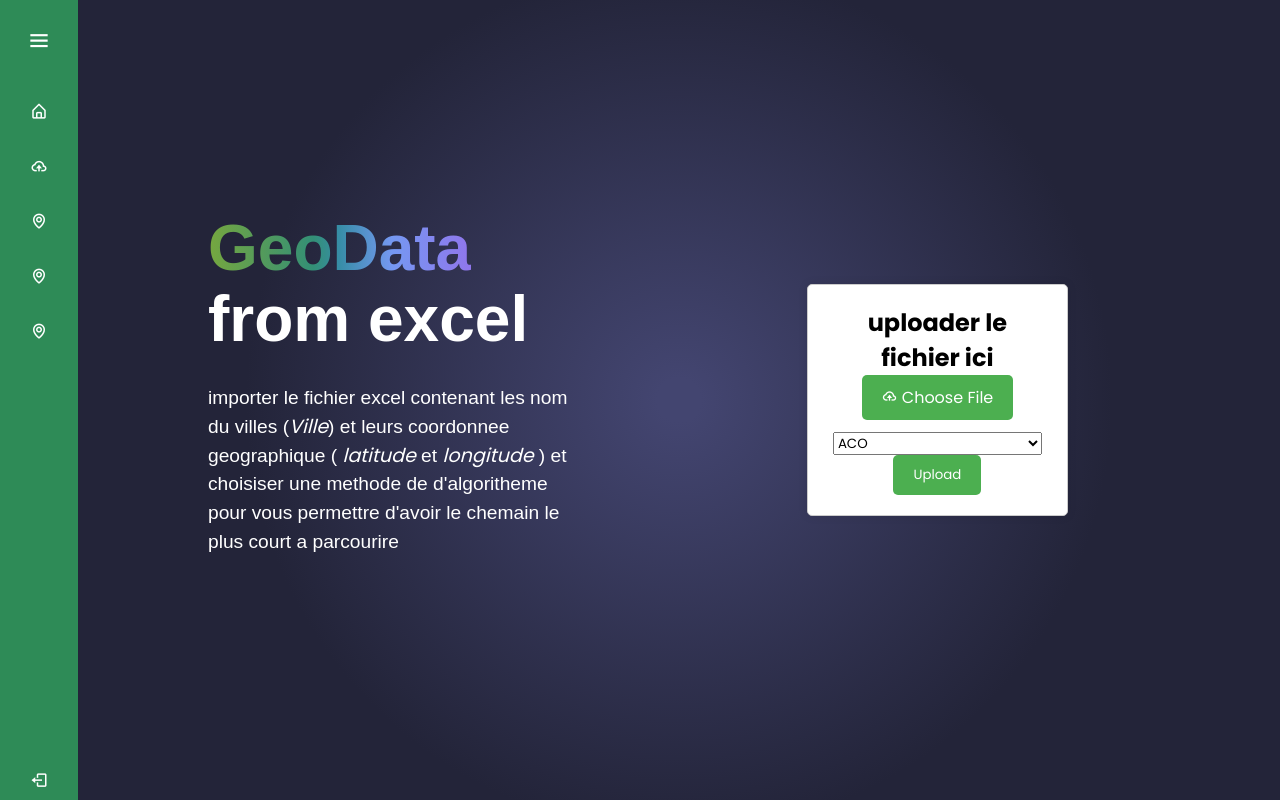
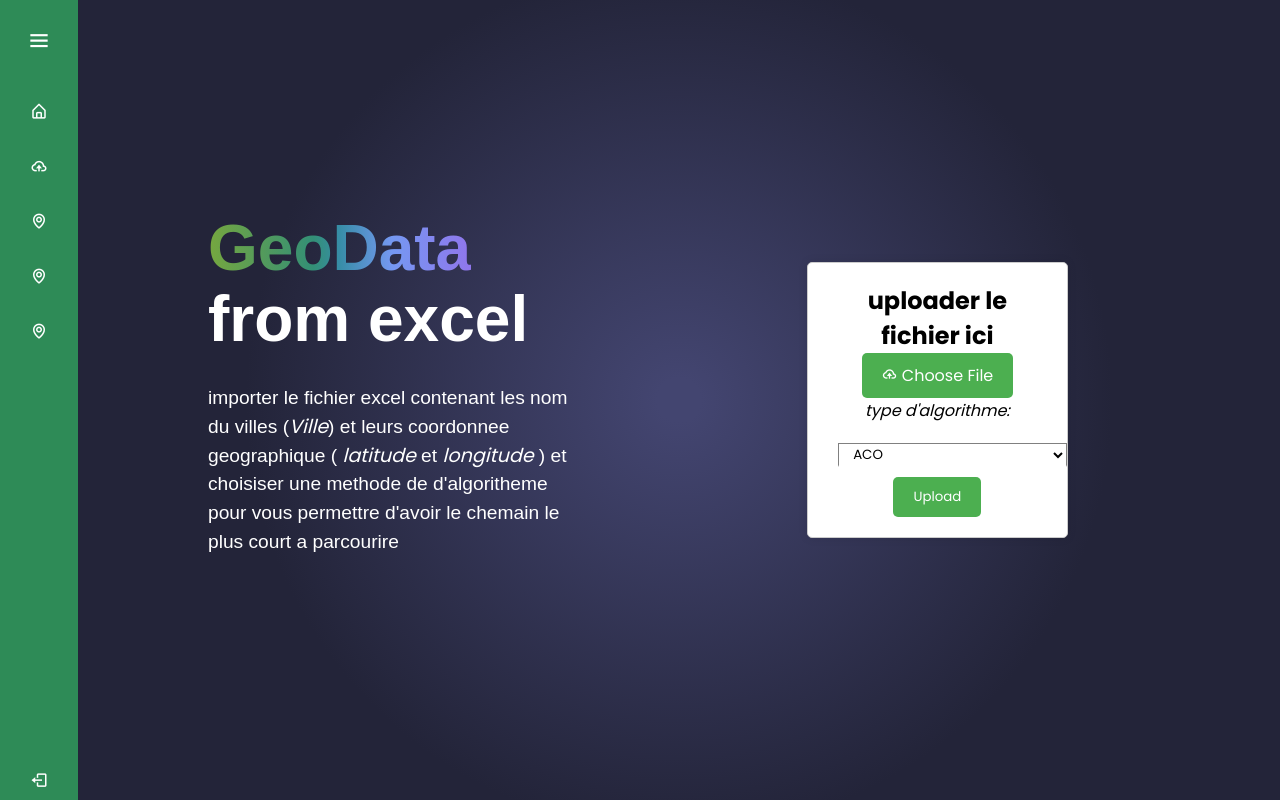
Before and after one commit to abdoulayeba5/defi2, a Flask app: page /upload in a window 1280 px wide. Run offline with Flask 3, Linux system fonts and the light colour scheme; parts of the project's set-up code (start-up, migrations or seed data) failed here and were passed over.

Commit message:
last_version

```diff
--- a/defi2-defit/static/home.css
+++ b/defi2-defit/static/home.css
@@ -81,7 +81,18 @@ input::placeholder {
   opacity: 0.5;
   font-weight: 500;
 }
-
+select {
+  padding-inline-end: 10px;
+  padding-inline-start: 10px;
+  margin: 10px;
+  background-color: transparent;
+  outline: transparent;
+  border: 1px solid gray;
+  border-bottom: 2px solid rgba(255, 255, 255, 0.3);
+  margin-right: 10px;
+  transition: all 0.3s ease-in;
+  -webkit-transition: all 0.3s ease-in;
+}
 input[type="email"] {
   color: rgba(255, 255, 255, 0.7);
   font-weight: 500;
--- a/defi2-defit/templates/upload.html
+++ b/defi2-defit/templates/upload.html
@@ -5,10 +5,10 @@
       <span class="gradient-text">GeoData </span> from excel
     </h1>
     <p class="paragraph">
-      importer le fichier excel contenant les nom du villes
-      (<i>Ville</i>) et leurs coordonnee geographique ( <i> latitude </i> et
-      <i>longitude</i> ) et choisiser une methode de d'algoritheme pour vous
-      permettre d'avoir le chemain le plus court a parcourire
+      importer le fichier excel contenant les nom du villes (<i>Ville</i>) et
+      leurs coordonnee geographique ( <i> latitude </i> et <i>longitude</i> ) et
+      choisiser une methode de d'algoritheme pour vous permettre d'avoir le
+      chemain le plus court a parcourire
     </p>
   </div>
 
@@ -18,7 +18,11 @@
       <label for="file-input" class="upload-btn">
         <i class="bx bx-cloud-upload"></i> Choose File</label
       >
-      <input type="file" id="file-input" name="file" />
+      <p style="color: black"><i>type d'algorithme:</i></p>
+      <p>
+        <input type="file" id="file-input" name="file" />
+      </p>
+
       <p id="file-name"></p>
       <select name="type">
         <option value="ACO">ACO</option>
```
